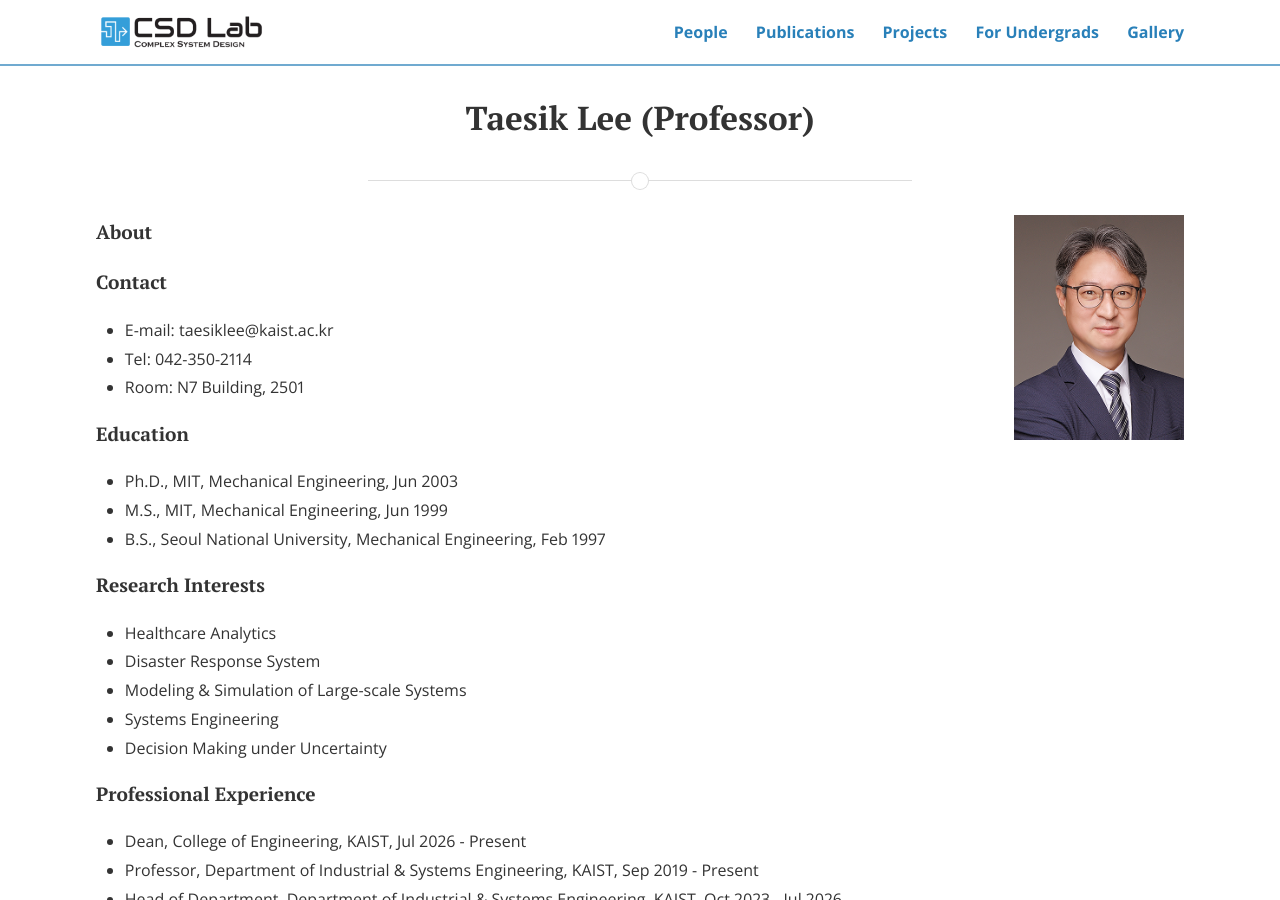
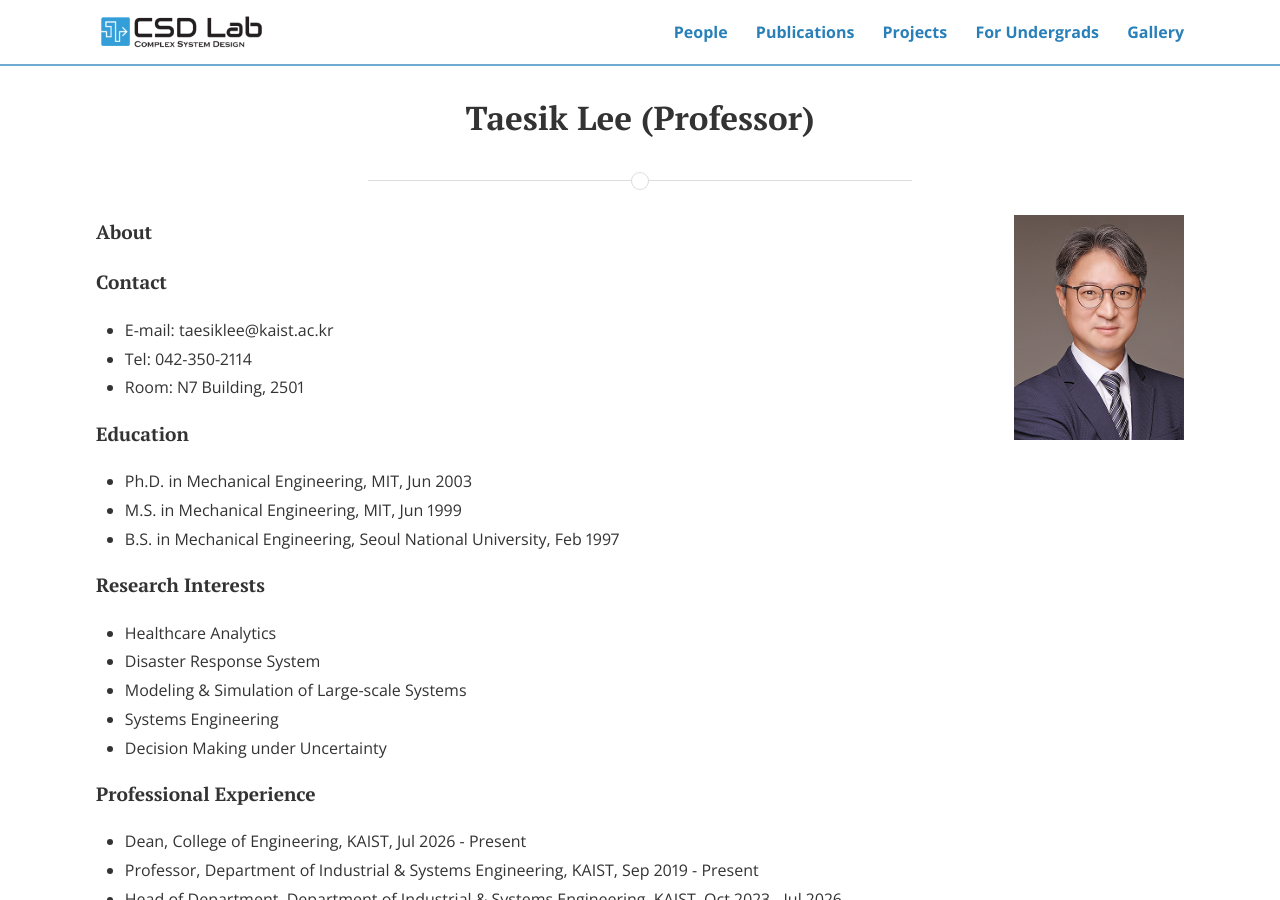
Before and after one commit to CSDlab-KAIST/csdlab-kaist.github.io, a Jekyll site: the page built from people/Professor.html, in a window 1280 px wide and 900 px high. Built offline with Jekyll 4.4.1, drawn with Linux system fonts in a browser that asks for light colours; nearby versions of some CDN libraries.

```diff
--- a/people/Professor.html
+++ b/people/Professor.html
@@ -21,9 +21,9 @@ title: Taesik Lee (Professor)
 </ul>
 <h4>Education</h4>
 <ul>
-  <li>Ph.D., MIT, Mechanical Engineering, Jun 2003 </li>
-  <li>M.S., MIT, Mechanical Engineering, Jun 1999 </li>
-  <li>B.S., Seoul National University, Mechanical Engineering, Feb 1997</li>
+  <li>Ph.D. in Mechanical Engineering, MIT, Jun 2003 </li>
+  <li>M.S. in Mechanical Engineering, MIT, Jun 1999 </li>
+  <li>B.S. in Mechanical Engineering, Seoul National University, Feb 1997</li>
 </ul>
 
 <h4>Research Interests</h4>
```
